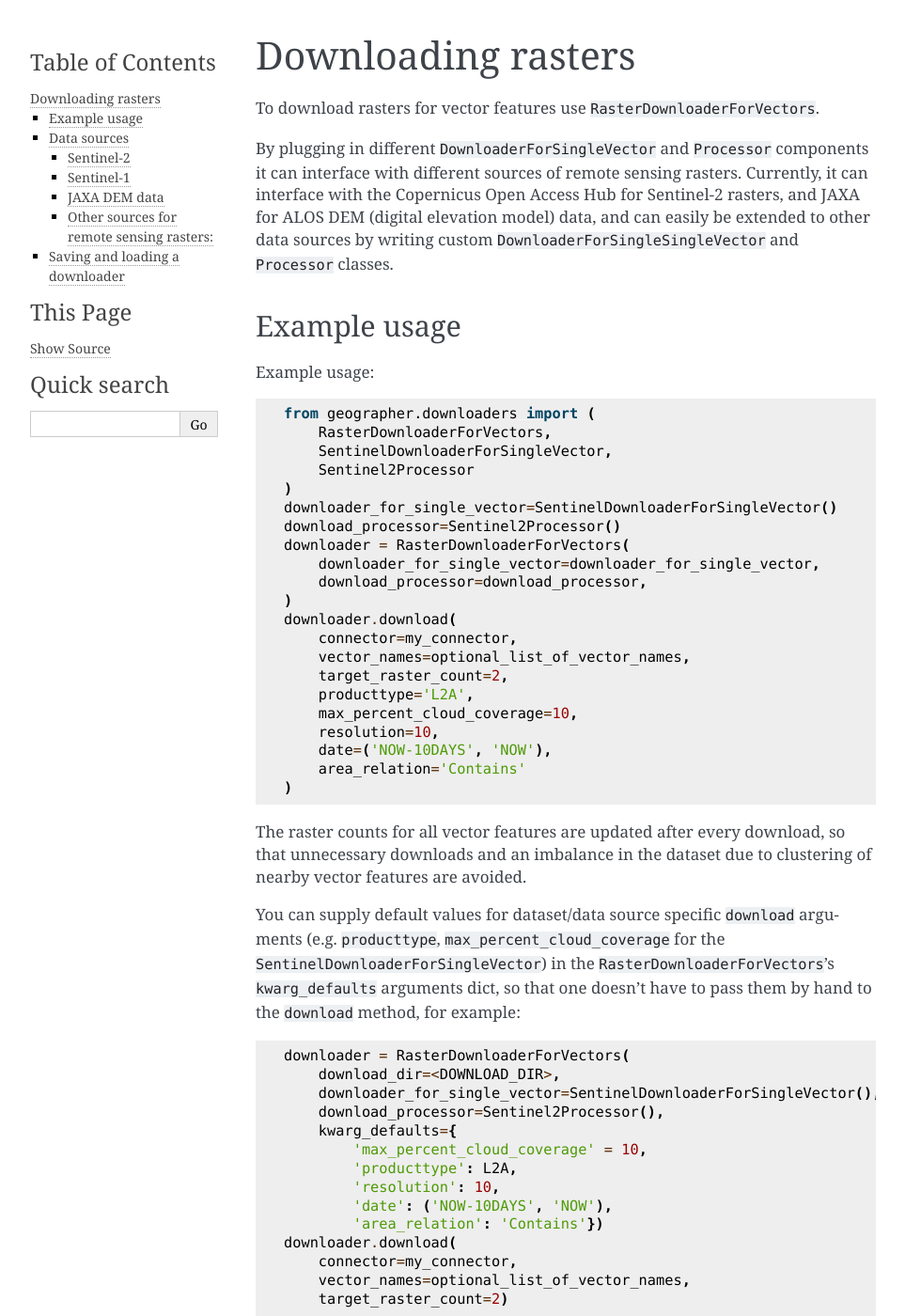
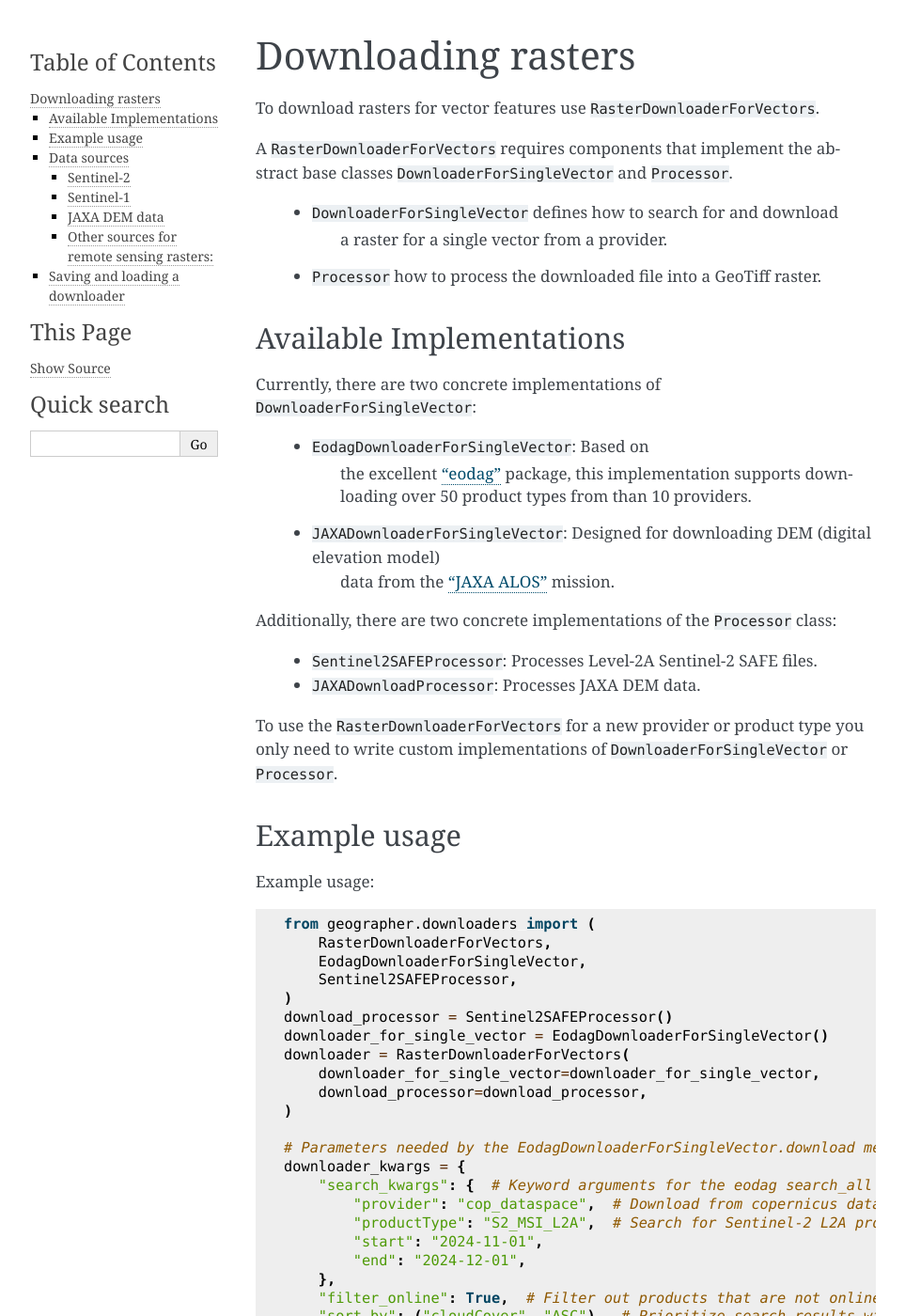
Before and after one commit to dida-do/GeoGrapher, a Sphinx documentation site: the page built from docs/source/downloaders.rst, in a window 1280 px wide and 1400 px high. Shown: the whole window at 94% size, without its empty margins (148-1111 px from the left). Built offline with Sphinx 7.4.7, drawn with Linux system fonts in a browser that asks for light colours; pages that are not in the unit, such as notebooks, are missing from menus; some of the changed text lies outside the part shown.

Commit message:
Update docs, but not done yet - WIP

```diff
--- a/docs/source/downloaders.rst
+++ b/docs/source/downloaders.rst
@@ -3,12 +3,35 @@ Downloading rasters
 
 To download rasters for vector features use ``RasterDownloaderForVectors``.
 
-By plugging in different ``DownloaderForSingleVector`` and ``Processor``
-components it can interface with different sources of remote sensing rasters.
-Currently, it can interface with the Copernicus Open Access Hub for Sentinel-2
-rasters, and JAXA for ALOS DEM (digital elevation model) data, and can easily
-be extended to other data sources by writing custom
-``DownloaderForSingleSingleVector`` and ``Processor`` classes.
+A ``RasterDownloaderForVectors`` requires components that implement the
+abstract base classes ``DownloaderForSingleVector`` and ``Processor``.
+
+    - ``DownloaderForSingleVector`` defines how to search for and download
+        a raster for a single vector from a provider.
+    - ``Processor`` how to process the downloaded file into a GeoTiff raster.
+
+Available Implementations
++++++++++++++++++++++++++
+
+Currently, there are two concrete implementations of ``DownloaderForSingleVector``:
+
+    - ``EodagDownloaderForSingleVector``: Based on
+        the excellent `"eodag" <EODAG_>`_ package, this implementation supports downloading
+        over 50 product types from than 10 providers.
+    - ``JAXADownloaderForSingleVector``: Designed for downloading DEM (digital elevation model)
+        data from the `"JAXA ALOS" <JAXA_ALOS_>`_ mission.
+
+Additionally, there are two concrete implementations of the ``Processor`` class:
+
+    - ``Sentinel2SAFEProcessor``: Processes Level-2A Sentinel-2 SAFE files.
+    - ``JAXADownloadProcessor``: Processes JAXA DEM data.
+
+To use the ``RasterDownloaderForVectors`` for a new provider or product type
+you only need to write custom implementations of ``DownloaderForSingleVector``
+or ``Processor``.
+
+.. _EODAG: http://supertech.csail.mit.edu/papers/steal.pdf
+.. _JAXA_ALOS: https://www.eorc.jaxa.jp/ALOS/en/index_e.htm
 
 Example usage
 +++++++++++++
@@ -19,24 +42,40 @@ Example usage:
 
     from geographer.downloaders import (
         RasterDownloaderForVectors,
-        SentinelDownloaderForSingleVector,
-        Sentinel2Processor
+        EodagDownloaderForSingleVector,
+        Sentinel2SAFEProcessor,
     )
-    downloader_for_single_vector=SentinelDownloaderForSingleVector()
-    download_processor=Sentinel2Processor()
+    download_processor = Sentinel2SAFEProcessor()
+    downloader_for_single_vector = EodagDownloaderForSingleVector()
     downloader = RasterDownloaderForVectors(
         downloader_for_single_vector=downloader_for_single_vector,
         download_processor=download_processor,
     )
+
+    # Parameters needed by the EodagDownloaderForSingleVector.download method
+    downloader_kwargs = {
+        "search_kwargs": {  # Keyword arguments for the eodag search_all method
+            "provider": "cop_dataspace",  # Download from copernicus dataspace
+            "productType": "S2_MSI_L2A",  # Search for Sentinel-2 L2A products
+            "start": "2024-11-01",
+            "end": "2024-12-01",
+        },
+        "filter_online": True,  # Filter out products that are not online
+        "sort_by": ("cloudCover", "ASC"),  # Prioritize search results with less cloud cover
+        "suffix_to_remove": ".SAFE",  # Will strip .SAFE from the stem of the tif file names
+    }
+    # Parameters needed by the Sentinel2SAFEProcessor
+    processor_kwargs = {
+        "resolution": 10,  # Extract all 10m resolution bands
+        "delete_safe": True,  # Delete the SAFE file after extracting a .tif file
+    }
+
     downloader.download(
         connector=my_connector,
         vector_names=optional_list_of_vector_names,
         target_raster_count=2,
-        producttype='L2A',
-        max_percent_cloud_coverage=10,
-        resolution=10,
-        date=('NOW-10DAYS', 'NOW'),
-        area_relation='Contains'
+        downloader_kwargs=downloader_kwargs,  # Only needed the first time downloader.download is called
+        processor_kwargs=processor_kwargs,    # Only needed the first time downoader.download is called
     )
 
 The raster counts for all vector features are updated after every download,
```
Also changed, not shown: 5 other files.
